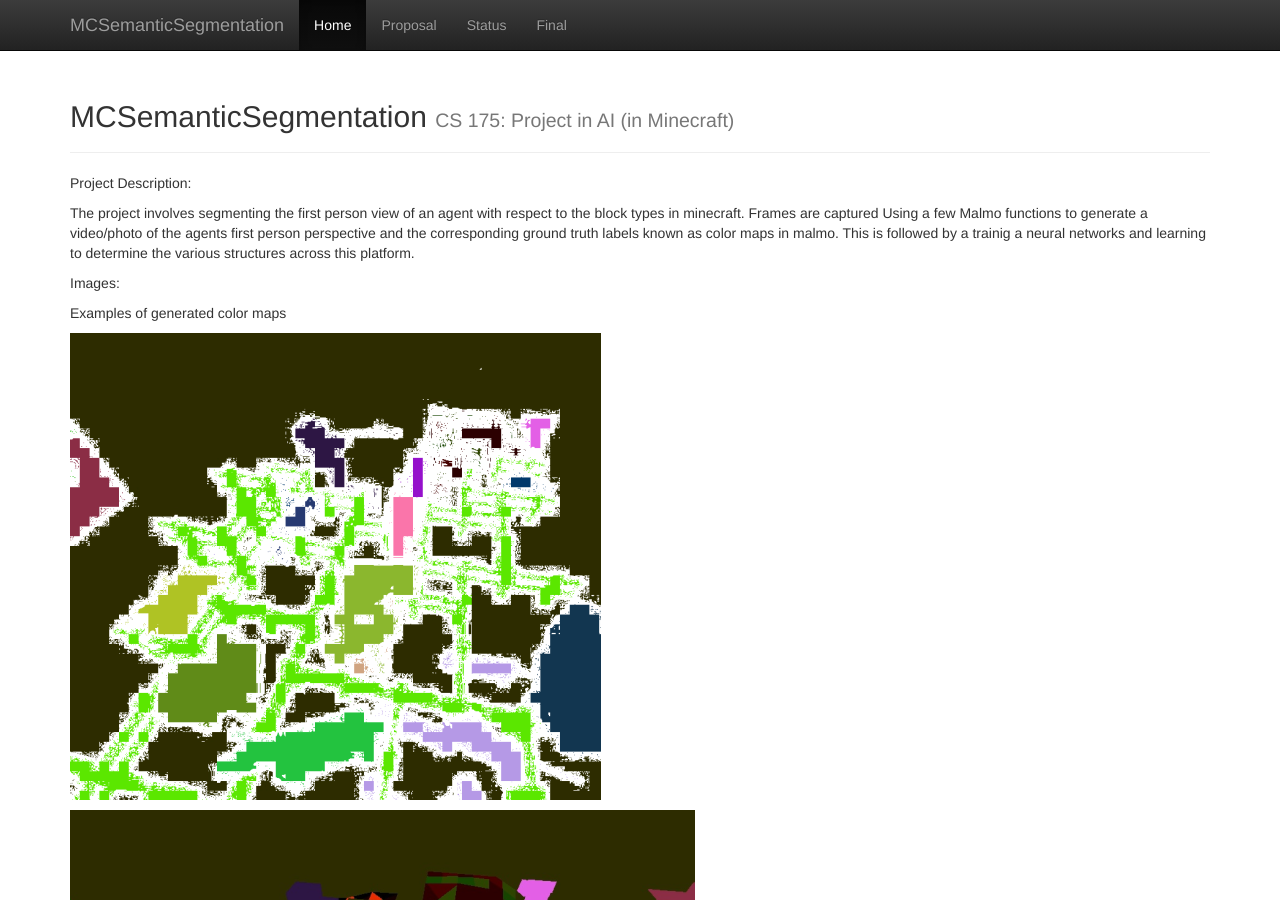
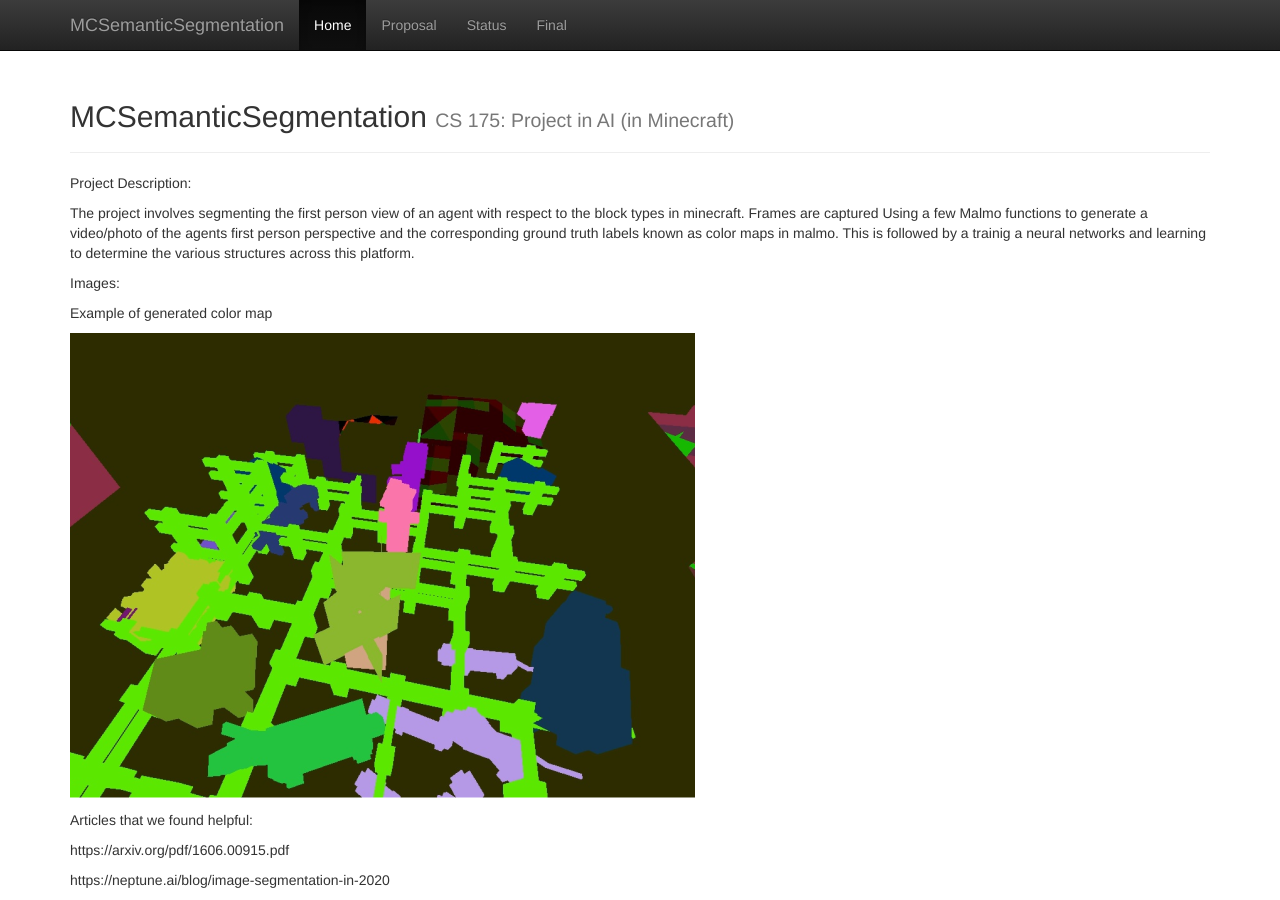
Before and after one commit to azuzow/MinecraftSemanticSegmentation, a Jekyll site: the page built from docs/index.md, in a window 1280 px wide and 900 px high. Built offline with Jekyll 4.4.1, drawn with Linux system fonts in a browser that asks for light colours.

Commit message:
Update index.md

```diff
--- a/docs/index.md
+++ b/docs/index.md
@@ -9,13 +9,12 @@ The project involves segmenting the first person view of an agent with respect t
 
 Images:
 
-Examples of generated color maps
+Example of generated color map
 
-![alt text](images/sample1.png)
 
 ![alt text](images/sample2.png)
 
-![alt text](images/sample3.png)
+
 
 
 
```
